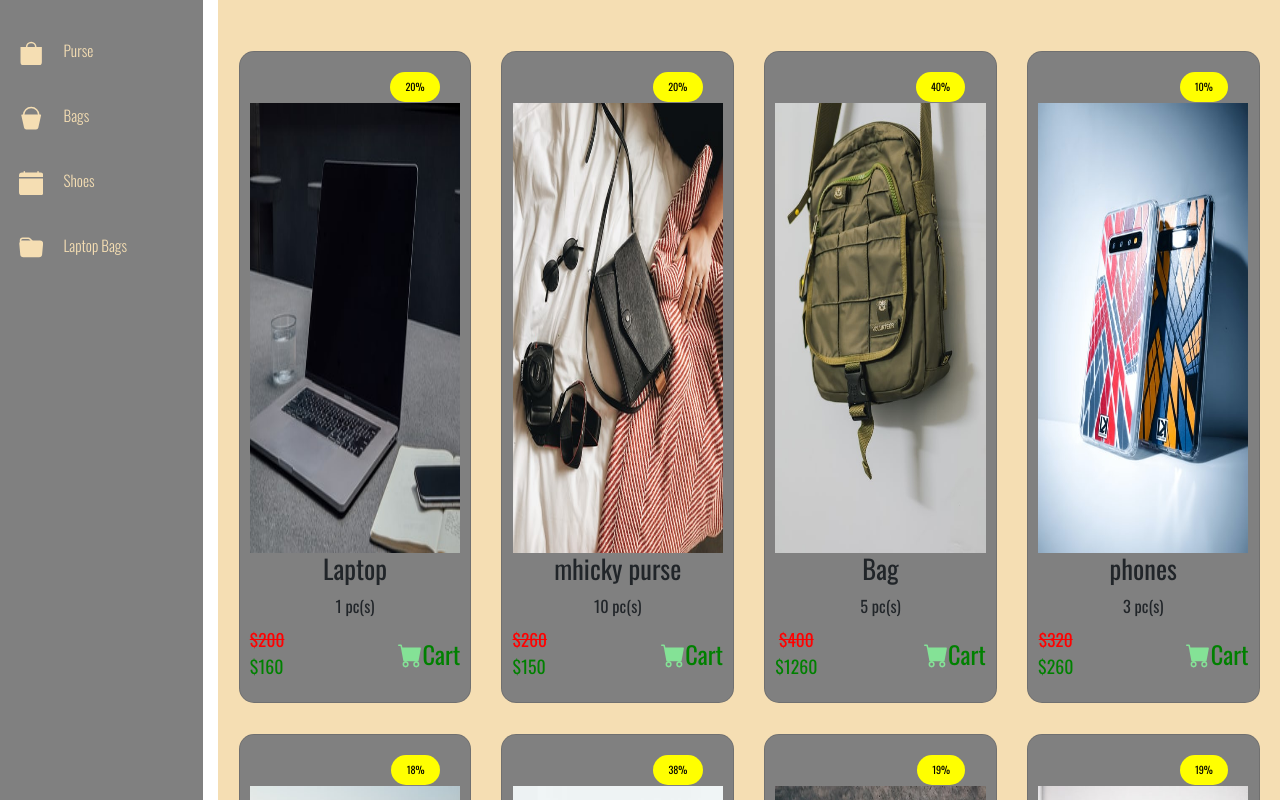
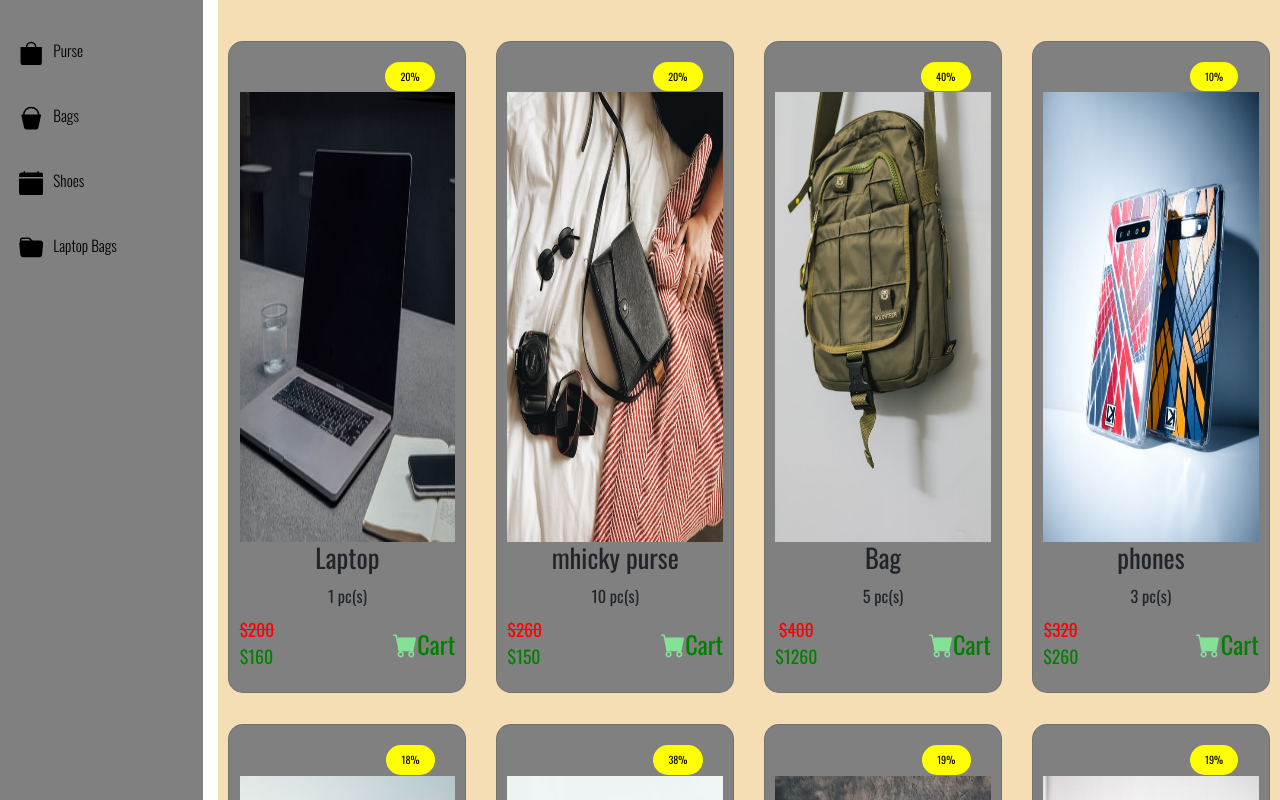
Before and after one commit to joel-alabi/product-listing, a React (Create React App) app: page / in a window 1280 px wide. Shown: the top 800 px of the page. Built offline with nearby package versions, Linux system fonts and the light colour scheme.

Commit message:
css changes

```diff
--- a/src/App.css
+++ b/src/App.css
@@ -18,12 +18,12 @@ body {
   display: flex;
   width: 80%;
   margin: 4rem auto 0 auto;
-  color:wheat;
+  color:black;
 }
 
 .main-product-container {
   background-color:wheat;
-  padding: 2rem 2rem;
+  padding: 1rem 1rem;
 }
 
 .main-sidebar-container {
@@ -32,7 +32,7 @@ body {
 
 .side-nav__text {
   font-weight: 109;
-  margin-left: 2rem;
+  margin-left: 1rem;
 }
 
 .card {
```
